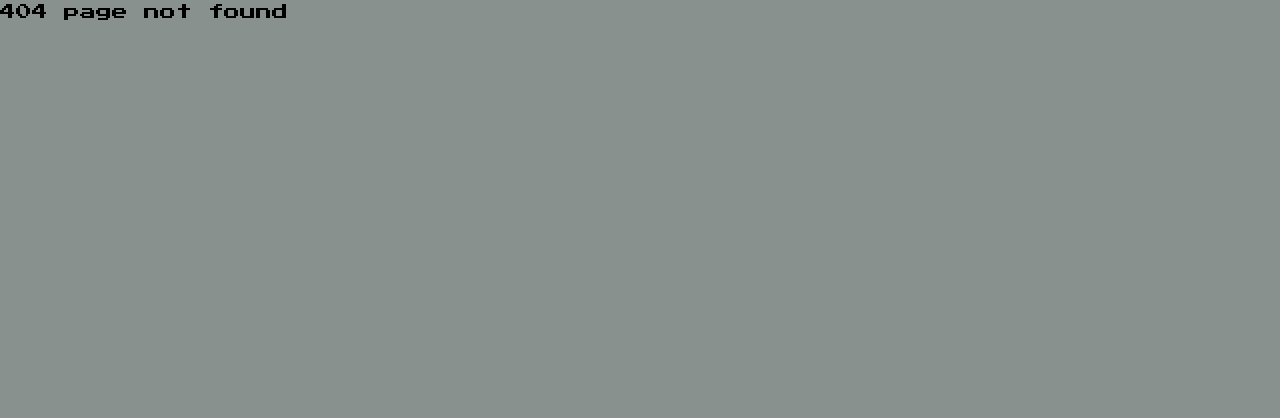
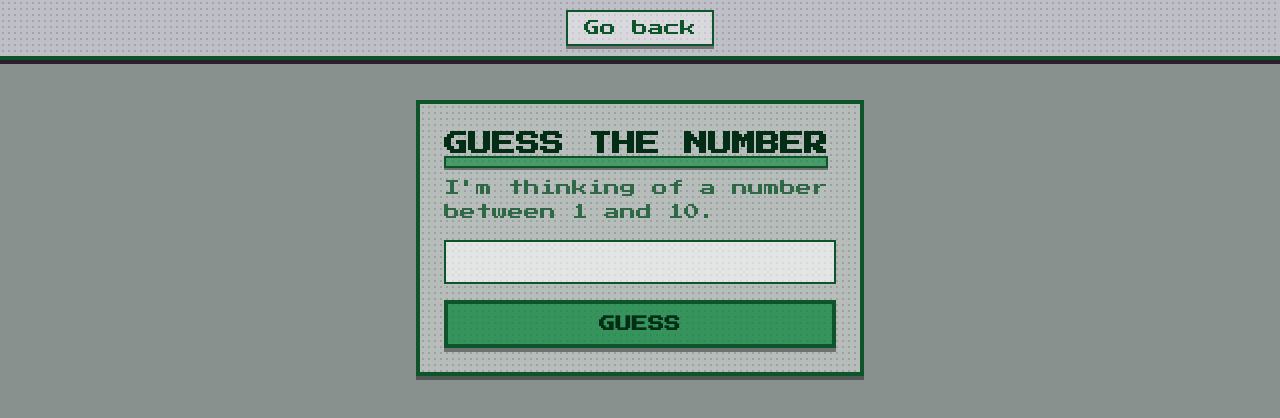
Before and after one commit to murphy-afk/personal, a React (Vite) app: page /play/guess in a window 1280 px wide. Before the commit this address had no page. Shown: the top 418 px of the page. Built offline with nearby package versions, Linux system fonts and the light colour scheme.

Commit message:
feat: guess game

```diff
--- a/src/App.jsx
+++ b/src/App.jsx
@@ -30,7 +30,7 @@ function App() {
           <Route path='/play' element={<Play />} />
         </Route>
         <Route path='/' element={<GamesLayout />}>
-          {/* <Route path='/play/guess' element={<Guess />} /> */}
+          <Route path='/play/guess' element={<Guess />} />
           {/* <Route path='/play/snake' element={<Snake />} /> */}
           {/* <Route path='/play/memory' element={<Memory />} /> */}
           {/* <Route path='/play/pixelpainter' element={<PixelPainter />} /> */}
--- a/src/components/Footer.jsx
+++ b/src/components/Footer.jsx
@@ -30,7 +30,7 @@ export default function Footer() {
             <Link
               key={link.name}
               to={link.href}
-              target="blank"
+              target="_blank"
               className="
                 px-4 py-2
                 bg-white/40
--- a/src/pages/Contacts.jsx
+++ b/src/pages/Contacts.jsx
@@ -90,7 +90,7 @@ export default function Contacts() {
           <ul className="space-y-1 text-green-900/80 font-semibold">
             {links.map(link => (
               <li className="hover:text-green-700 hover:translate-x-1 transition-all" key={link.name}>
-                <Link to={link.href} target="blank">{link.name}</Link>
+                <Link to={link.href} target="_blank">{link.name}</Link>
               </li>
             ))}
           </ul>
--- /dev/null
+++ b/src/pages/Guess.jsx
@@ -0,0 +1,60 @@
+import { useState } from "react";
+
+export default function Guess() {
+  const [target] = useState(Math.floor(Math.random() * 10) + 1);
+  const [guess, setGuess] = useState("");
+  const [message, setMessage] = useState("");
+
+  function handleSubmit(e) {
+    e.preventDefault();
+    const num = Number(guess);
+
+    if (num === target) {
+      setMessage("Correct!");
+    } else if (num < target) {
+      setMessage("Too low!");
+    } else {
+      setMessage("Too high!");
+    }
+  }
+
+  return (
+    <div className="max-w-md mx-auto mt-10 p-6 my-30
+      bg-white/40 backdrop-blur-md border-4 border-green-900
+      shadow-[0_4px_0_rgba(0,0,0,0.4)]
+      bg-[radial-gradient(rgba(0,0,0,0.15)_1px,transparent_1px)]
+      bg-size-[6px_6px]">
+
+      <h1 className="text-2xl font-bold text-green-950 mb-4 relative inline-block uppercase">
+        Guess the Number
+        <span className="absolute left-0 -bottom-2 w-full h-3
+          bg-green-700/60 border-2 border-green-900
+          shadow-[0_2px_0_rgba(0,0,0,0.4)]"></span>
+      </h1>
+
+      <p className="text-green-900/80 mb-4">
+        I'm thinking of a number between 1 and 10.
+      </p>
+
+      <form onSubmit={handleSubmit} className="space-y-4">
+        <input
+          type="number"
+          value={guess}
+          onChange={(e) => setGuess(e.target.value)}
+          className="w-full p-2 border-2 border-green-900 bg-white/60 text-green-900"/>
+        <button
+          className="w-full py-2 font-bold uppercase tracking-wide
+            bg-green-700/70 text-green-950 border-4 border-green-900
+            shadow-[0_4px_0_rgba(0,0,0,0.4)]
+            hover:translate-y-1 hover:shadow-[0_2px_0_rgba(0,0,0,0.4)]
+            transition-all">
+          Guess
+        </button>
+      </form>
+
+      {message && (
+        <p className="mt-4 text-xl font-bold text-green-950">{message}</p>
+      )}
+    </div>
+  );
+}
```
